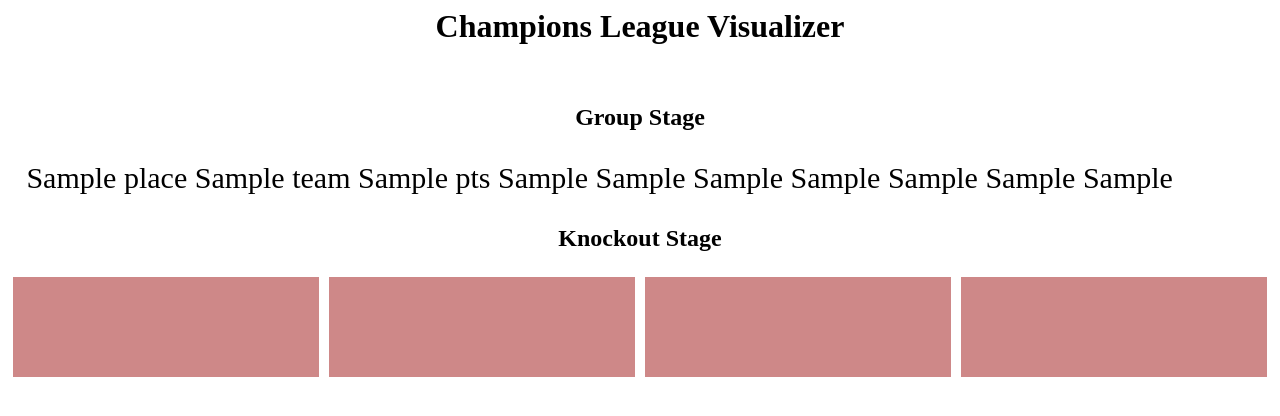
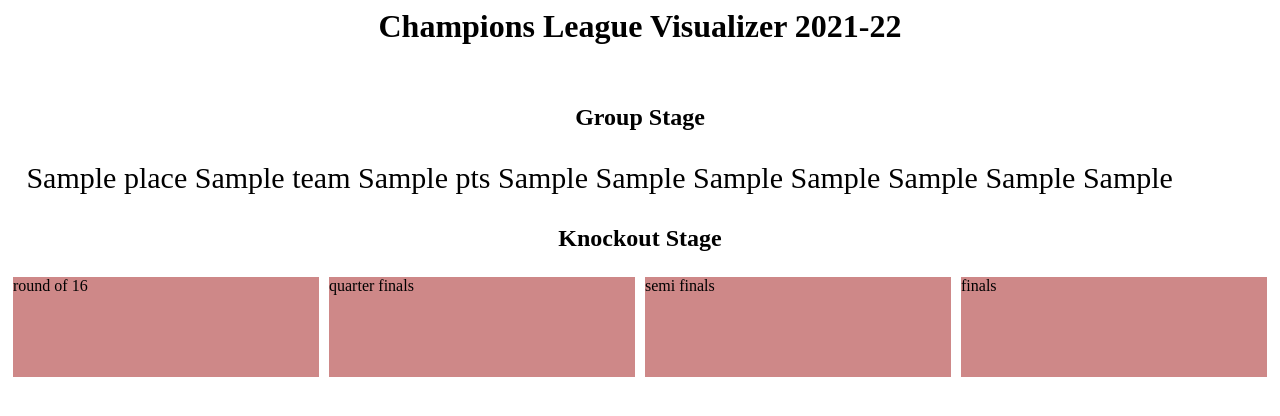
Before and after one commit to jacopofranciosiwisc/champions_league_visualizer, a Flask app: template champions_league_visualizer/templates/index.html in a window 1280 px wide. Shown: the top 416 px of the page. Run offline with Flask 2, Linux system fonts and the light colour scheme; the template is opened without the code that fills it: most values are stand-ins (such as "Sample title", 1, 10 or a date in 2020).

Commit message:
Update index.html
simple changes

```diff
--- a/champions_league_visualizer/templates/index.html
+++ b/champions_league_visualizer/templates/index.html
@@ -1,5 +1,5 @@
 
-<h1>Champions League Visualizer</h1>
+<h1>Champions League Visualizer 2021-22</h1>
 <br>
 <h2>Group Stage</h2>
 <div class="grid-container">
@@ -49,12 +49,16 @@
     <h2>Knockout Stage</h2>
     <div class="container">
         <div class="item">
+            round of 16
         </div>
         <div class="item">
+            quarter finals
         </div>
         <div class="item">
+            semi finals
         </div>
         <div class="item">
+            finals
         </div>
       </div>
 </div>
```
